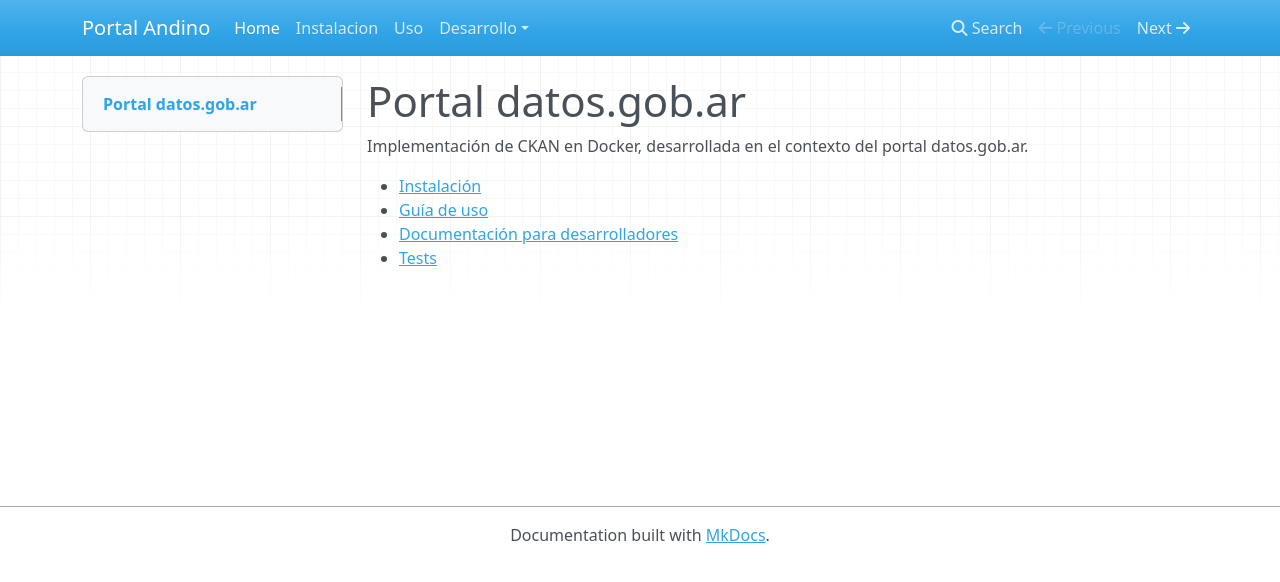
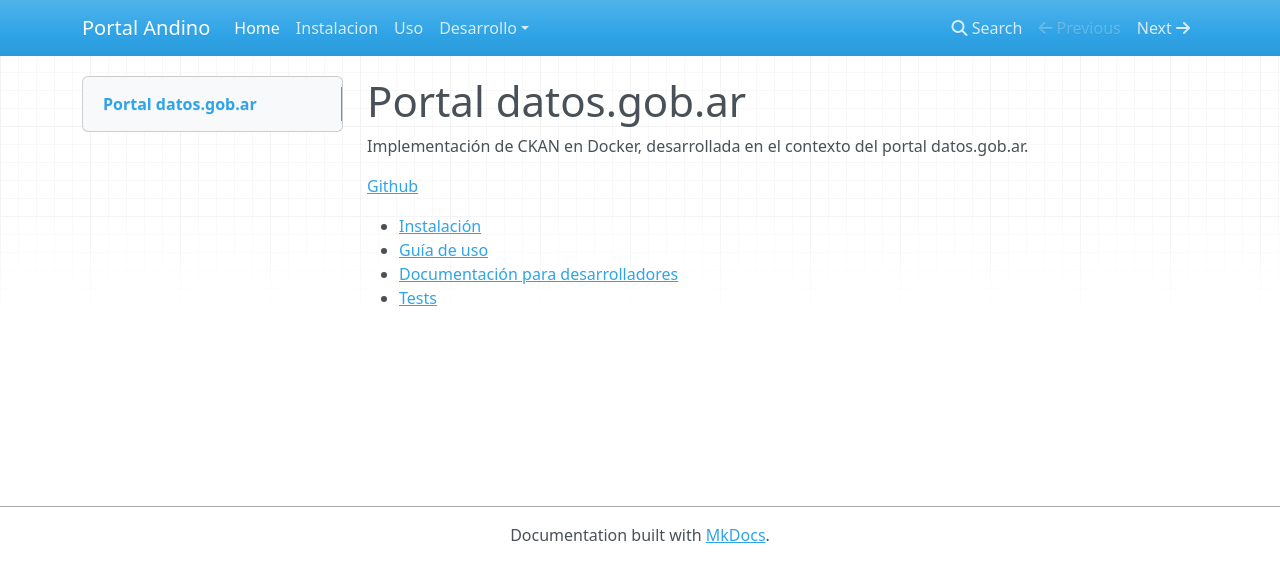
Before and after one commit to datosgobar/portal_datos.gob.ar, an MkDocs documentation site: the page built from docs/index.md, in a window 1280 px wide. Shown: the top 582 px of the page. Built offline with MkDocs 1.6.1, drawn with Linux system fonts in a browser that asks for light colours; nearby versions of some CDN libraries; old or Windows-style settings are respelled for this version of MkDocs.

Commit message:
Actualizo la documentacion

```diff
--- a/docs/index.md
+++ b/docs/index.md
@@ -1,6 +1,8 @@
 # Portal datos.gob.ar
 
 Implementación de CKAN en Docker, desarrollada en el contexto del portal datos.gob.ar.
+
+[Github](https://github.com/datosgobar/portal_datos.gob.ar)
 
 * [Instalación](setup/install.md)
 * [Guía de uso](setup/usage.md)
```
